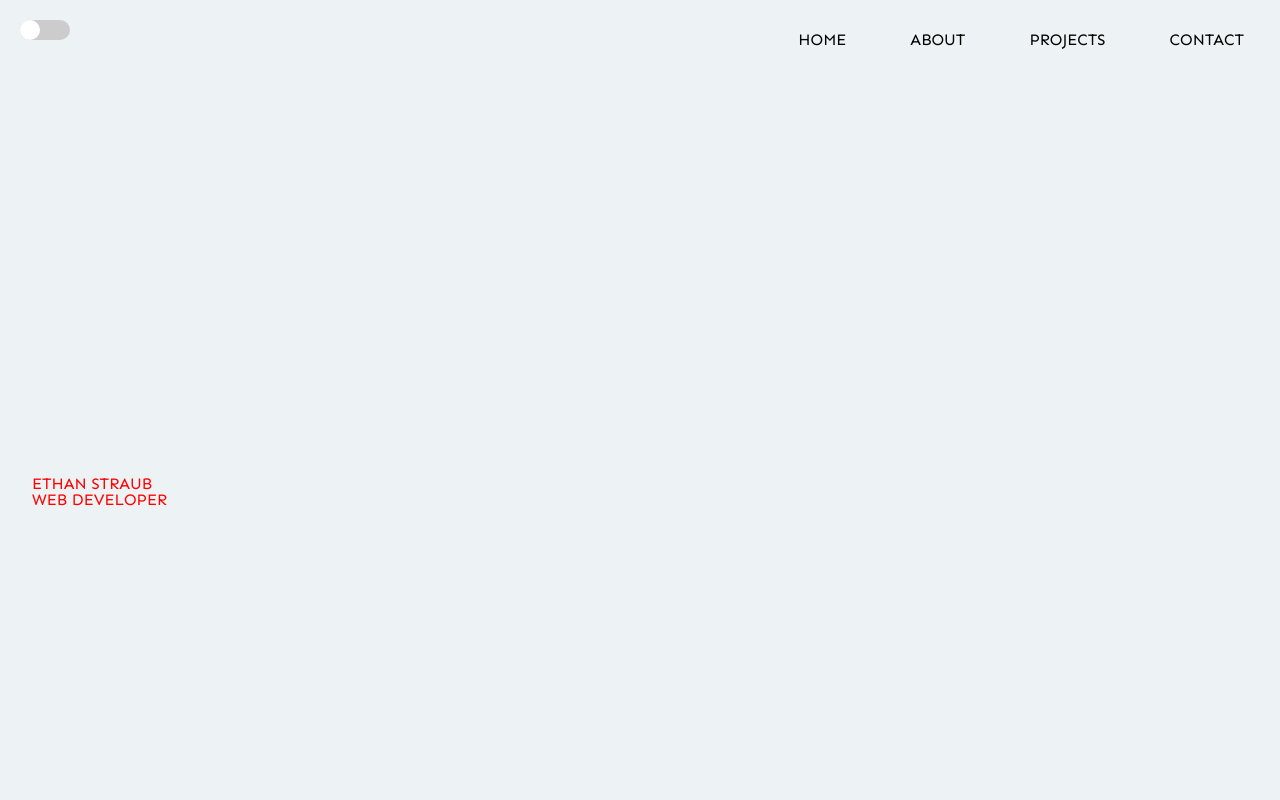
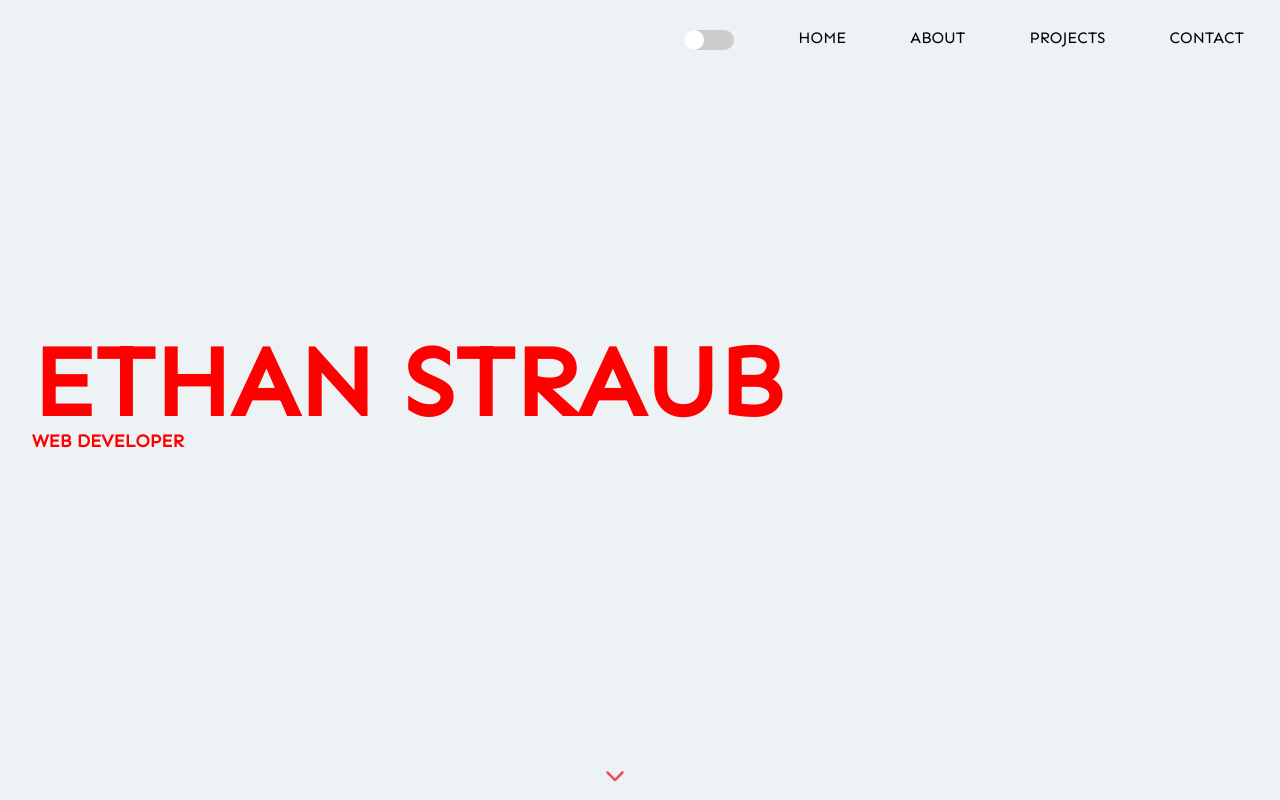
Before and after one commit to evstraub/my-portfolio, a React (Create React App) app: page / in a window 1280 px wide. Shown: the top 800 px of the page. Built offline with nearby package versions, Linux system fonts and the light colour scheme; the HTML template or start-up script is replaced by a standard one.

Commit message:
added home button down arrow that links to about

```diff
--- a/package.json
+++ b/package.json
@@ -3,9 +3,12 @@
   "version": "0.1.0",
   "private": true,
   "dependencies": {
+    "@fortawesome/free-solid-svg-icons": "^6.4.0",
+    "@fortawesome/react-fontawesome": "^0.2.0",
     "@testing-library/jest-dom": "^5.16.5",
     "@testing-library/react": "^13.4.0",
     "@testing-library/user-event": "^13.5.0",
+    "font-awesome": "^4.7.0",
     "react": "^18.2.0",
     "react-dom": "^18.2.0",
     "react-icons": "^4.8.0",
--- a/src/App.css
+++ b/src/App.css
@@ -13,6 +13,53 @@
   color:var(--head-color);
   font-family: var(--font-family);
   background-color: var(--background-color);
+}
+.Ethan{
+  font-size: 100px;
+  font-weight: bold;
+  animation-duration: 2s;
+  animation-name: slidein;
+  animation-iteration-count:initial;
+  min-height: 100px;
+
+}
+.webdev{
+  font-size: large;
+  font-weight: bold;
+  animation-duration: 2s;
+  animation-name: slideinright;
+  animation-iteration-count:initial;
+  min-height: 100px;
+}
+@keyframes slidein {
+  from {
+    margin-left: 100%;
+    width: 300%;
+  }
+
+  to {
+    margin-left: 0%;
+    width: 100%;
+  }
+}
+@keyframes slideinright {
+  from {
+   transform: translateX(-100%);
+  }
+
+  to {
+ transform:  translate(0%);
+
+  }
+}
+@keyframes fadein {
+  from {
+   opacity: 0;
+  }
+
+  to {
+opacity: 100%;
+  }
 }
 
 .menu {
@@ -63,7 +110,16 @@
   font-family: var(--font-family);
 
 }
-
+.home-btn{
+  display: flex;
+  justify-content: center;
+  position: absolute;
+  right:    50%;
+  bottom:   0;
+  animation-duration: 5s;
+  animation-name: fadein;
+  animation-iteration-count:initial;
+}
 .container {
   max-width: 100vw;
   margin: auto;
@@ -82,7 +138,9 @@
   display: flex;
   justify-content: space-between;
   font-family: var(--font-family);
-
+  animation-duration: 2s;
+  animation-name: slidein;
+  animation-iteration-count:inherit;
 }
 
 .about-title {
--- a/src/App.js
+++ b/src/App.js
@@ -5,13 +5,11 @@ import About from "./components/About";
 import Skills from "./components/Skills";
 import Projects from "./components/Projects";
 import Contact from "./components/Contact";
-import DarkMode from "./components/Darkmode";
 
 function App() {
   return (
     <div style={{overflowX: 'hidden'}}>
  <Navbar/>
- <DarkMode/>
  <Home/>
  <About/>
  <Projects/>
--- a/src/components/DarkMode.css
+++ b/src/components/DarkMode.css
@@ -30,7 +30,6 @@
     flex-direction: row;
     align-items: center;
     gap: 4px;
-    padding: 20px;
   }
 
   .toggle-theme-wrapper span {
--- a/src/components/Home.jsx
+++ b/src/components/Home.jsx
@@ -1,17 +1,27 @@
 import React from 'react'
 import '../App.css'
-// import { Link } from 'react-scroll'
+import {FontAwesomeIcon } from '@fortawesome/react-fontawesome'
+import { faChevronDown } from '@fortawesome/free-solid-svg-icons'
+
+import { Link } from 'react-scroll'
 const Home = () => {
   return (
     <div name="home" className="home">
       {/* container */}
       <div className="container">
 
-        <div>
-        <p>ETHAN STRAUB</p>
-        <p>WEB DEVELOPER</p>
+        <div style={{display: 'flex', justifyContent: 'center', flexDirection:'column'}}>
+        <p className='Ethan'>ETHAN STRAUB</p>
+        <div className='webdev'>WEB DEVELOPER</div>
         </div>
+        <div className="home-btn">
+        <Link to="about" smooth={true} duration={500}>
+        <FontAwesomeIcon icon={faChevronDown} fade size='lg' style={{color: "#ef233c", padding: '15px'} }  />
+            </Link>
+
       </div>
+      </div>
+
     </div>
   );
 }
--- a/src/components/Navbar.jsx
+++ b/src/components/Navbar.jsx
@@ -18,6 +18,7 @@ const Navbar = () => {
       {/* menu */}
       <div className="menu-wrapper">
         <ul className="menu">
+        <DarkMode/>
 
           <li>
             <Link to="home" smooth={true} duration={500}>
```
Also changed, not shown: 1 other file (tests, documents, lock files or other folders).
